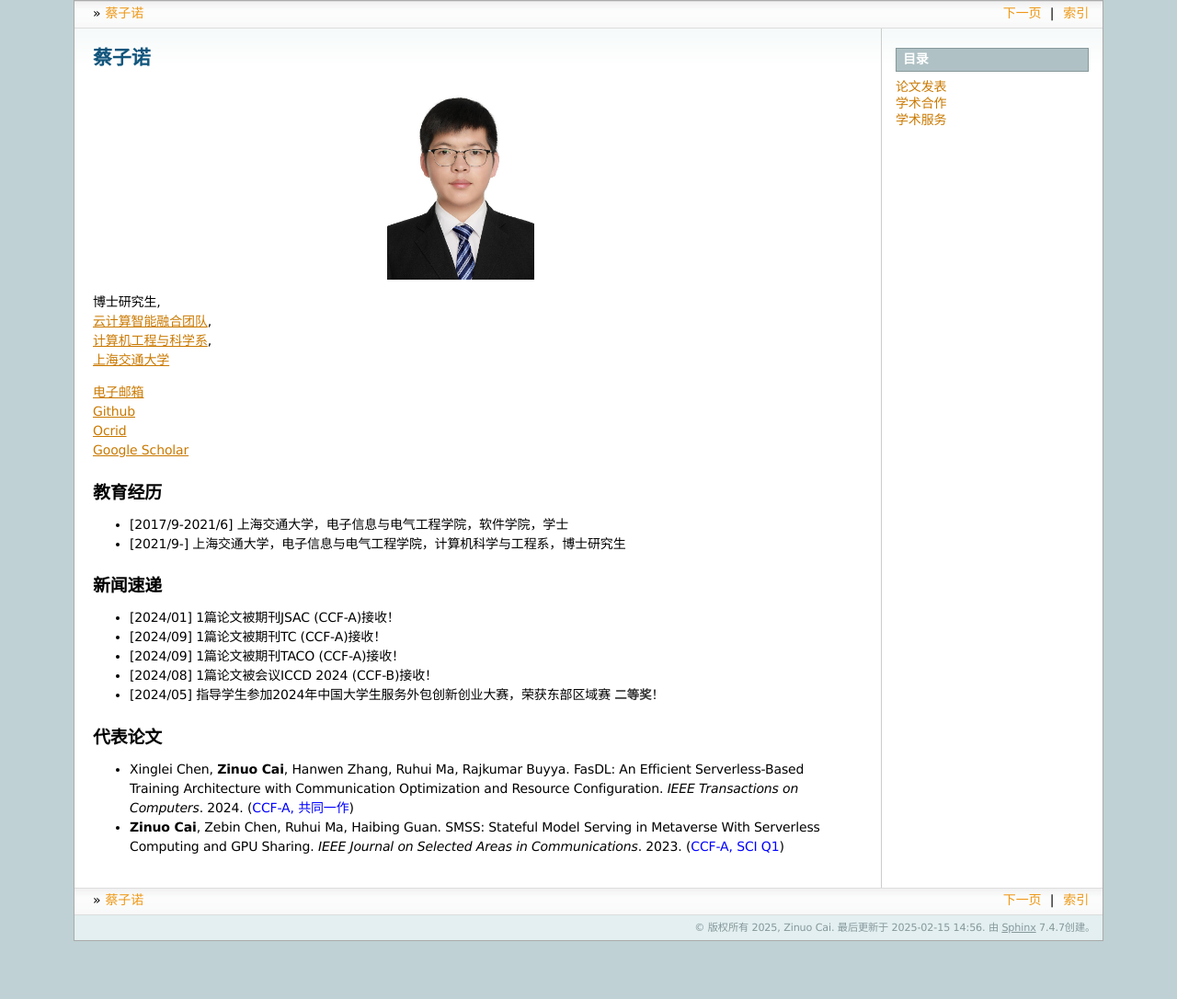
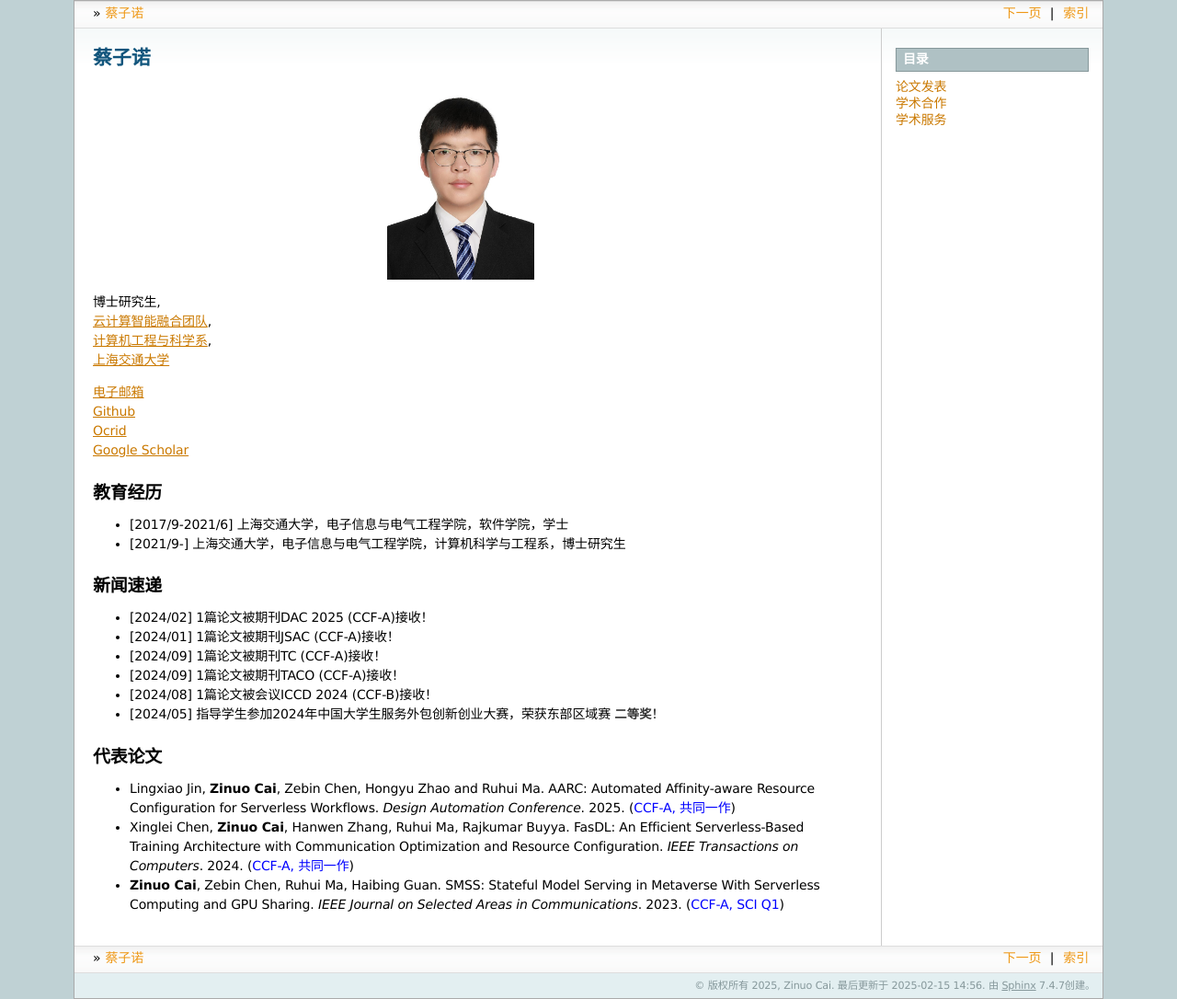
Before and after one commit to ZinuoCai/zinuocai.github.io, a Sphinx documentation site: the page built from source/index.rst, in a window 1280 px wide. Shown: the whole page at 92% size. Built offline with Sphinx 7.4.7, drawn with Linux system fonts in a browser that asks for light colours; before the commit the page ends 1023 px from its top, so only the background shows below that.

Commit message:
Add DAC paper

```diff
--- a/source/index.rst
+++ b/source/index.rst
@@ -25,6 +25,8 @@
 新闻速递
 ~~~~~~~~~~~~
 
+* [2024/02] 1篇论文被期刊DAC 2025 (CCF-A)接收！
+
 * [2024/01] 1篇论文被期刊JSAC (CCF-A)接收！
 
 * [2024/09] 1篇论文被期刊TC (CCF-A)接收！
@@ -38,6 +40,8 @@
 代表论文
 ~~~~~~~~~~~~
 
+* Lingxiao Jin, **Zinuo Cai**, Zebin Chen, Hongyu Zhao and Ruhui Ma. AARC: Automated Affinity-aware Resource Configuration for Serverless Workflows. *Design Automation Conference*. 2025. (:blue:`CCF-A, 共同一作`)
+
 * Xinglei Chen, **Zinuo Cai**, Hanwen Zhang, Ruhui Ma, Rajkumar Buyya. FasDL: An Efficient Serverless-Based Training Architecture with Communication Optimization and Resource Configuration. *IEEE Transactions on Computers*. 2024. (:blue:`CCF-A, 共同一作`)
 
 * **Zinuo Cai**, Zebin Chen, Ruhui Ma, Haibing Guan. SMSS: Stateful Model Serving in Metaverse With Serverless Computing and GPU Sharing. *IEEE Journal on Selected Areas in Communications*. 2023. (:blue:`CCF-A, SCI Q1`)
```
